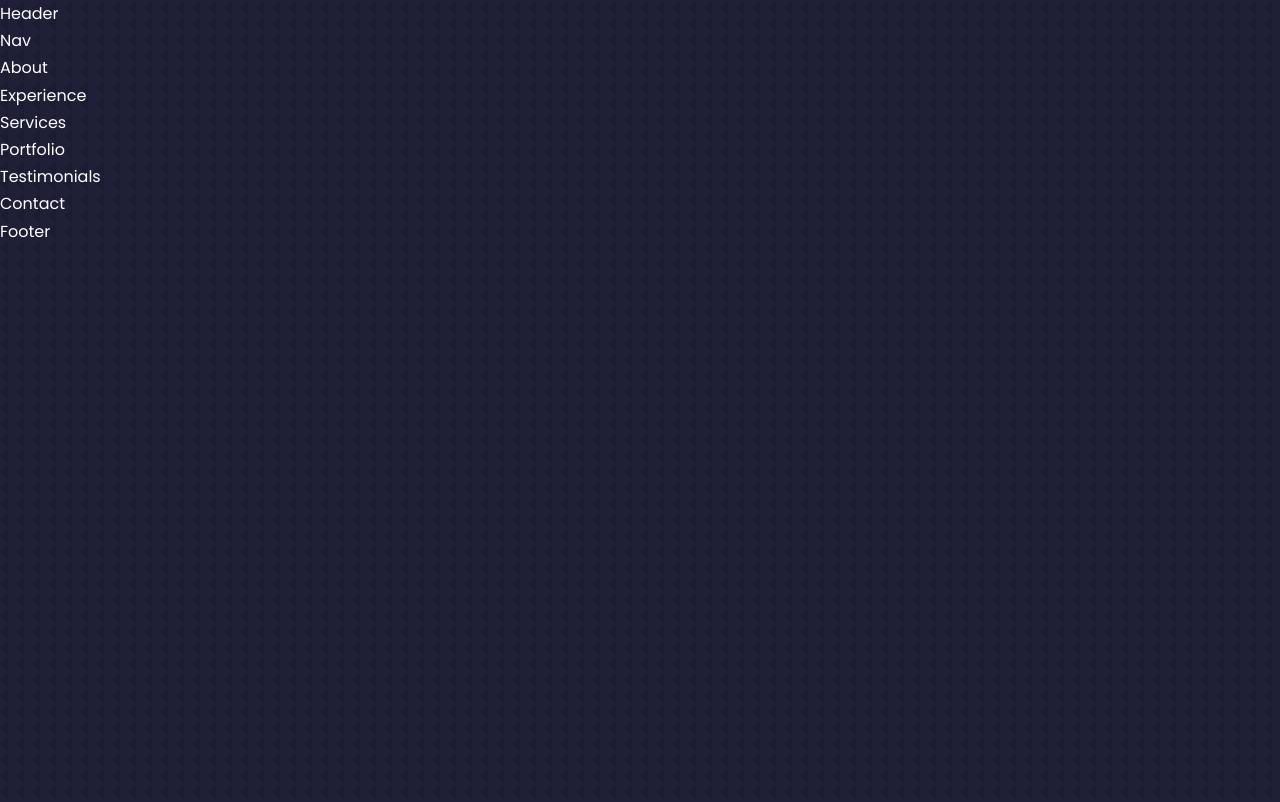
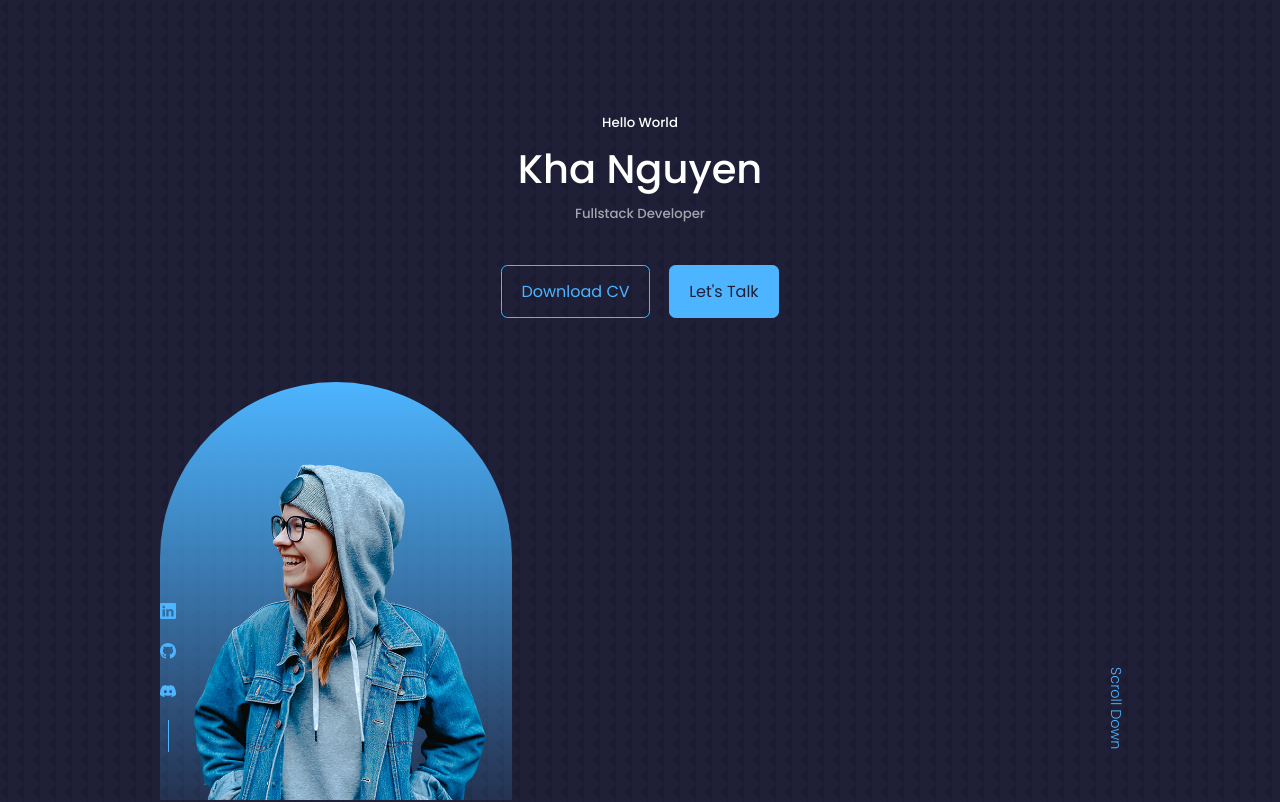
Before and after one commit to Yuzuki911/portfolio, a React (Create React App) app: page / in a window 1280 px wide. Shown: the top 802 px of the page. Built offline with nearby package versions, Linux system fonts and the light colour scheme.

Commit message:
Header components and CSS

```diff
--- a/package.json
+++ b/package.json
@@ -8,6 +8,7 @@
     "@testing-library/user-event": "^13.5.0",
     "react": "^18.0.0",
     "react-dom": "^18.0.0",
+    "react-icons": "^4.3.1",
     "react-scripts": "5.0.0",
     "web-vitals": "^2.1.4"
   },
--- /dev/null
+++ b/src/components/header/CTA.jsx
@@ -0,0 +1,12 @@
+import React from 'react'
+import CV from '../../assets/KhaNV2_CV.pdf'
+const CTA = () => {
+  return (
+      <div className='cta'>
+          <a href={CV} download className='btn'>Download CV</a>
+          <a href="#contact" className='btn btn-primary'>Let's Talk</a>
+    </div>
+  )
+}
+
+export default CTA
--- a/src/components/header/Header.jsx
+++ b/src/components/header/Header.jsx
@@ -1,9 +1,25 @@
 import React from 'react'
 import './header.css'
+import CTA from './CTA'
+import ME from '../../assets/me.png'
+import HeaderSocials from './HeaderSocials'
 
 const Header = () => {
   return (
-    <div>Header</div>
+    <header>
+      <div className="container header__container">
+        <h5>Hello World</h5>
+        <h1>Kha Nguyen</h1>
+        <h5 className="text-light">Fullstack Developer</h5>
+        <CTA />
+        <HeaderSocials />
+        <div className="me">
+          <img src={ ME } alt="" />
+        </div>
+
+        <a href="#contact" className='scroll__down'>Scroll Down</a>
+      </div>
+    </header>
   )
 }
 
--- /dev/null
+++ b/src/components/header/HeaderSocials.jsx
@@ -0,0 +1,13 @@
+import React from 'react'
+import {BsLinkedin,BsGithub,BsDiscord } from 'react-icons/bs'
+const HeaderSocials = () => {
+  return (
+      <div className='header__socials'>
+          <a href="https://linkedin.com" target="_blank"><BsLinkedin/></a>
+          <a href="https://github.com" target="_blank"><BsGithub/></a>
+          <a href="https://discord.com" target="_blank"><BsDiscord/></a>
+      </div>
+  )
+}
+
+export default HeaderSocials
--- a/src/components/header/header.css
+++ b/src/components/header/header.css
@@ -0,0 +1,62 @@
+header {
+    height: 100vh;
+    padding-top: 7rem;
+    overflow: hidden;
+}
+
+.header__container {
+    text-align: center;
+    height: 100%;
+    position: relative;
+}
+
+/*=============== CTA ================*/
+
+.cta {
+    margin-top: 2.5rem;
+    display: flex;
+    gap: 1.2rem;
+    justify-content: center;
+}
+
+/*=============== HEADER SOCIALS ================*/
+
+.header__socials {
+    display: flex;
+    flex-direction: column;
+    align-items: center;
+    gap: 0.8rem;
+    position: absolute;
+    left: 0;
+    bottom: 3rem;
+}
+
+.header__socials::after {
+    content: '';
+    width: 1px;
+    height: 2rem;
+    background: var(--color-primary);
+}
+
+/* ============== ME ================ */
+.me {
+    background: linear-gradient(var(--color-primary),transparent);
+    width: 22rem;
+    height: 30rem;
+    position: absolute;
+    left: calc(50% = 11rem);
+    margin-top: 4rem;
+    border-radius: 12rem 12rem 0 0;
+    overflow: hidden;
+    padding:  5rem 1.5rem 1.5rem 1.5rem;
+}
+
+/* ============== SCROLL DOWN ================ */
+.scroll__down {
+    position: absolute;
+    right: -2.3rem;
+    bottom: 5rem;
+    transform: rotate(90deg);
+    font-weight: 300;
+    font-size: 0.9rem;
+}
```
Also changed, not shown: 2 other files (tests, documents, lock files or other folders).
